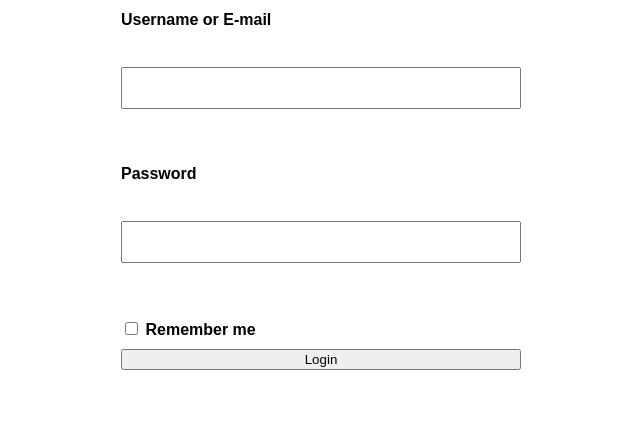
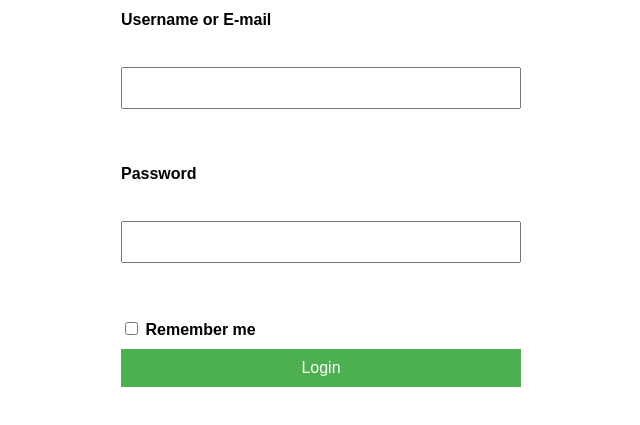
Before and after one commit to straumoy/16-Simple-Login-Page-Front-End-Only-, a plain HTML site: page index.html in a window 1280 px wide. Shown: the part 99-524 px from the top of the page, without its empty margins (319-959 px from the left). Drawn offline with Linux system fonts and the light colour scheme.

Commit message:
fixed button

```diff
--- a/index.html
+++ b/index.html
@@ -61,7 +61,7 @@
             <input type="checkbox" name="remember"> Remember me
         </label>
 
-        <input type="button" value="Login"><br>
+        <button type="submit">Login</button>
     </form>
 </body>
 
```
